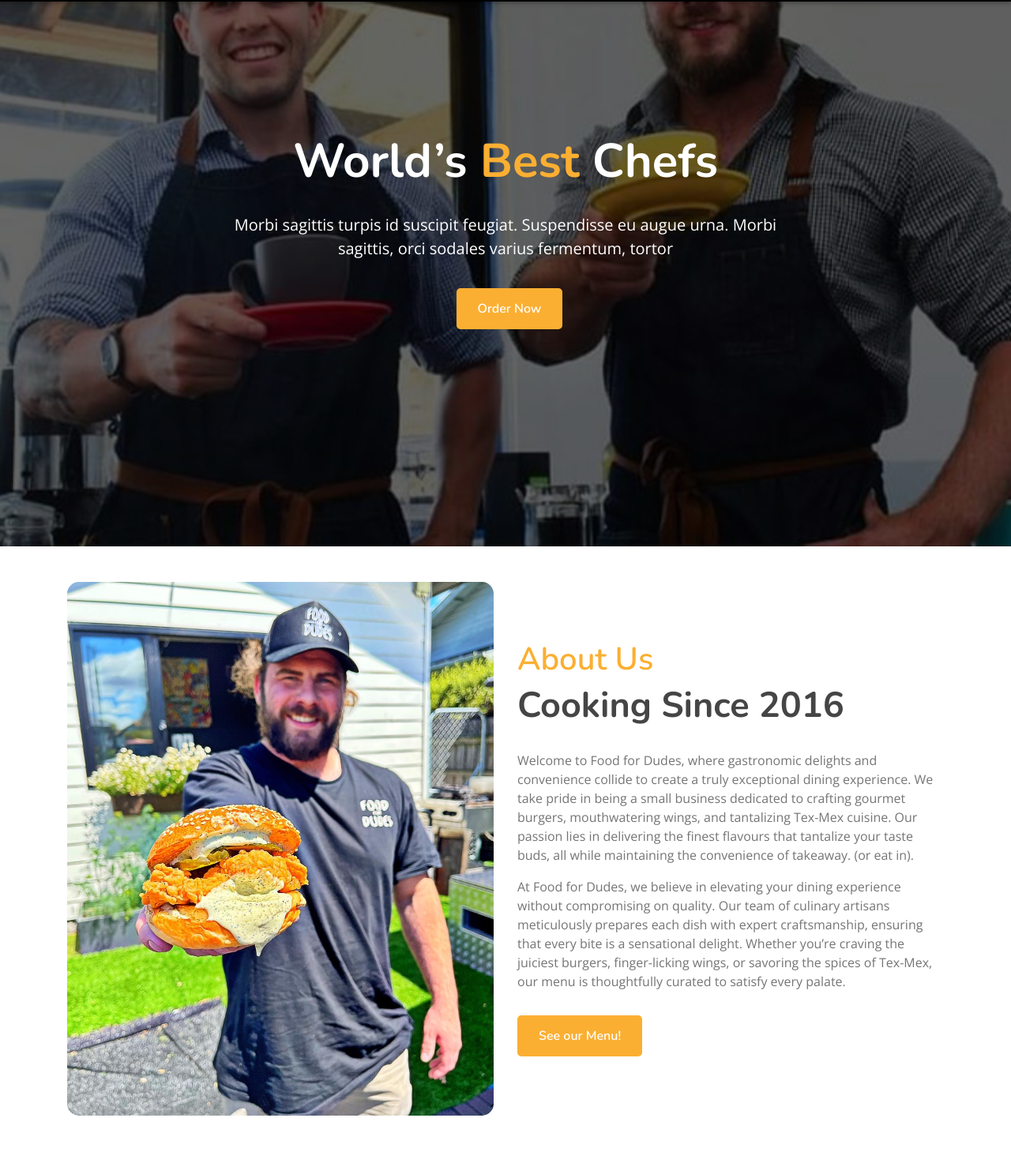
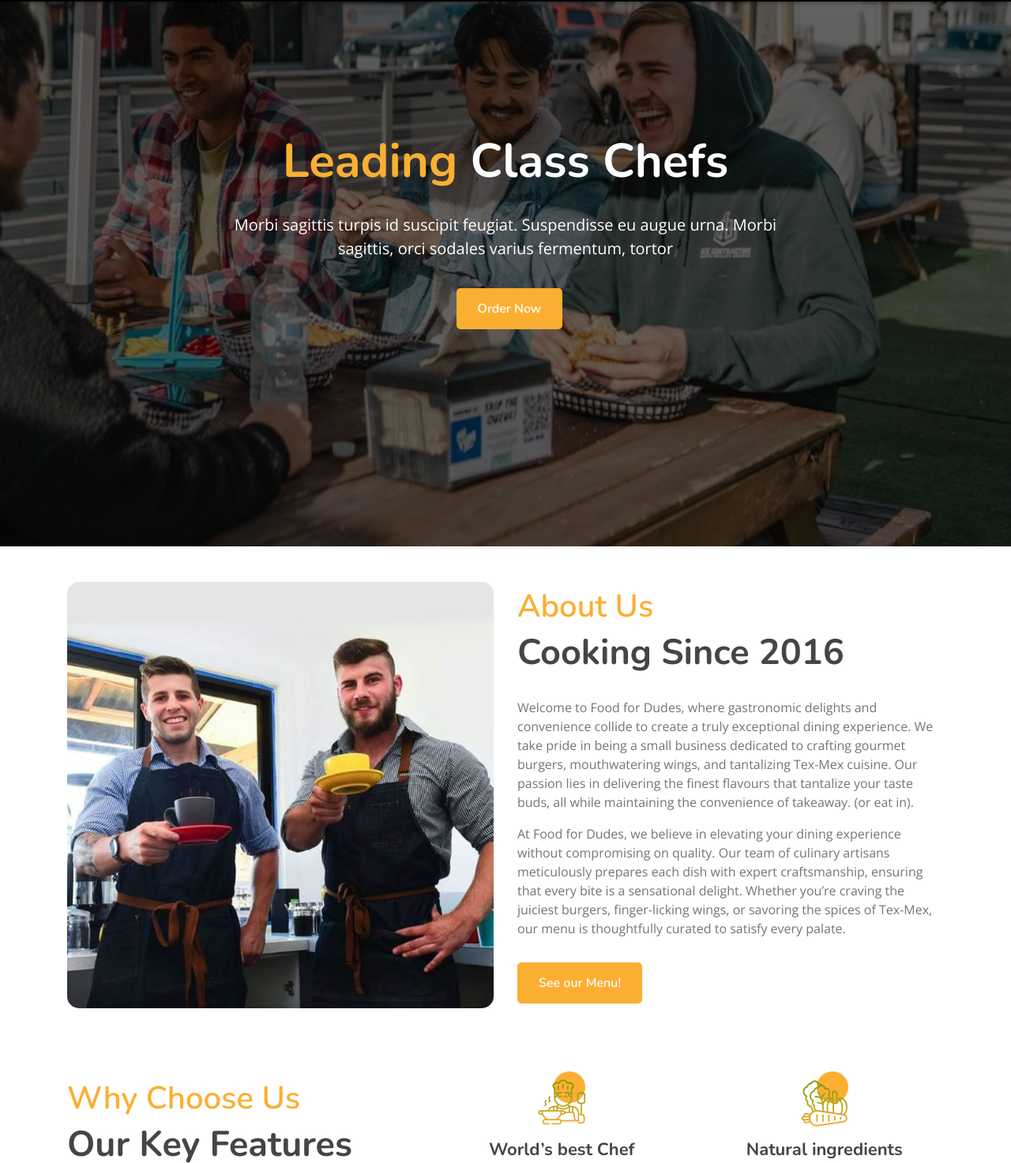
Before and after one commit to tysonwjl/tysonwjl.github.io, a plain HTML site: page index.html in a window 1280 px wide. Shown: the part 108-1581 px from the top of the page at 79% size. Drawn offline with nearby package versions, Linux system fonts and the light colour scheme.

Commit message:
update 0.14 updated pics

```diff
--- a/index.html
+++ b/index.html
@@ -75,10 +75,10 @@
                     </div>
                     <div class="carousel-item">
                         <div class="carousel-img">
-                            <img src="img/chef.jpg" alt="Image">
+                            <img src="img/peep.jpg" alt="Image">
                         </div>
                         <div class="carousel-text">
-                            <h1>World’s <span>Best</span> Chefs</h1>
+                            <h1><span>Leading</span> Class Chefs</h1>
                             <p>
                                 Morbi sagittis turpis id suscipit feugiat. Suspendisse eu augue urna. Morbi sagittis, orci sodales varius fermentum, tortor
                             </p>
@@ -89,7 +89,7 @@
                     </div>
                     <div class="carousel-item">
                         <div class="carousel-img">
-                            <img src="img/peep.jpg" alt="Image">
+                            <img src="img/help.jpg" alt="Image">
                         </div>
                         <div class="carousel-text">
                             <h1>Satisfaction <span>Guarentee</span></h1>
@@ -116,7 +116,7 @@
                 <div class="row align-items-center">
                     <div class="col-lg-6">
                         <div class="about-img">
-                            <img src="img/chef4.jpg" alt="Image">
+                            <img src="img/chef.jpg" alt="Image">
 
                         </div>
                     </div>
```
Also changed, not shown: img/chef5.jpg (added), img/help.jpg (added).
